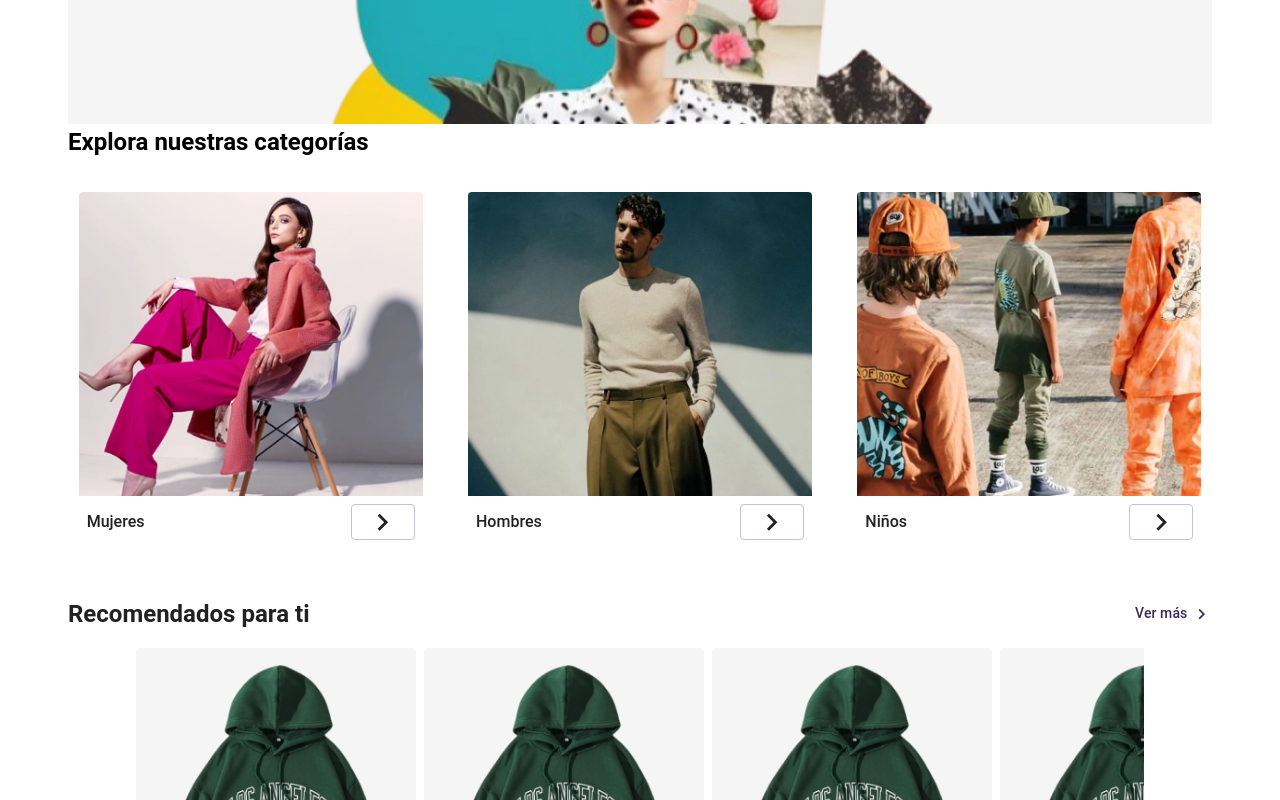
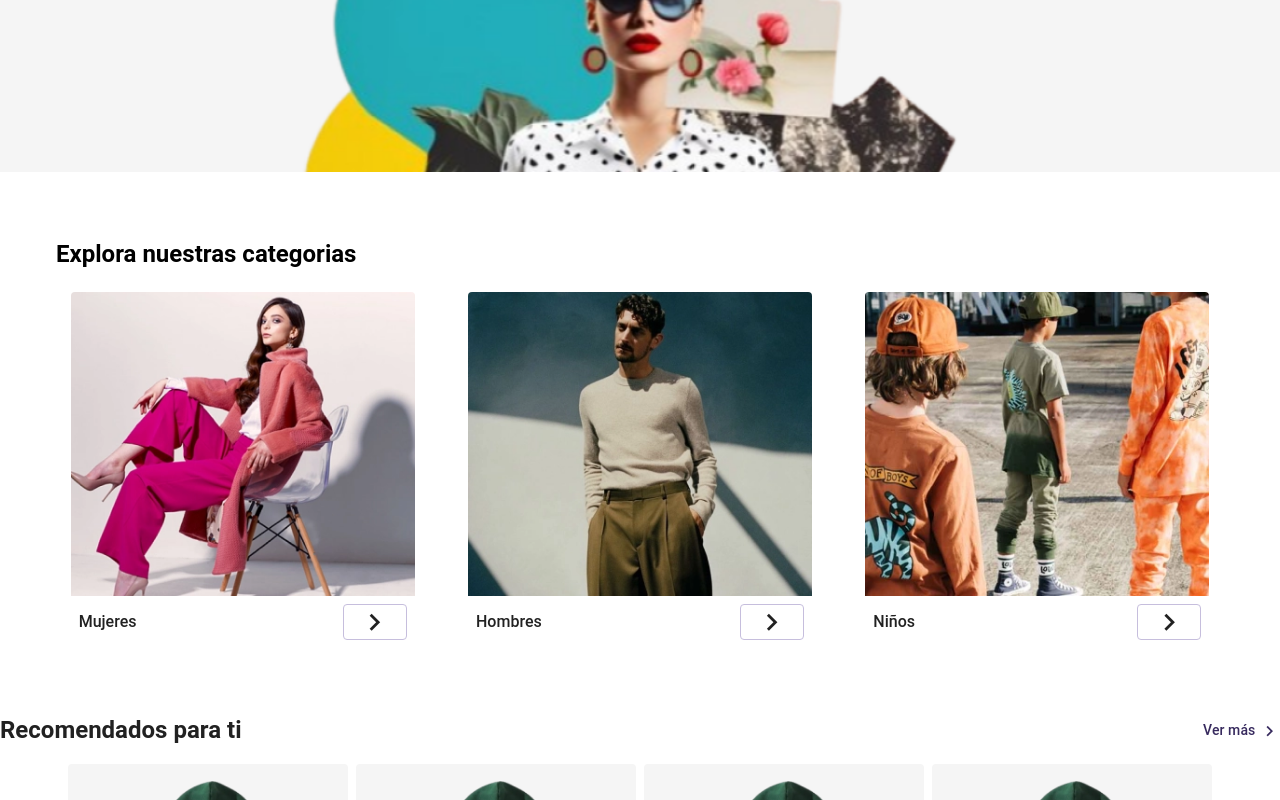
Before and after one commit to JoksanBahena/CARSISHOP-UI, a Vue app: page / in a window 1280 px wide. Shown: the part 500-1300 px from the top of the page. Built offline with nearby package versions, Linux system fonts and the light colour scheme.

Commit message:
[ADD] maquetado de los productos categorizados

```diff
--- a/src/components/common/NavbarComponent.vue
+++ b/src/components/common/NavbarComponent.vue
@@ -4,7 +4,7 @@
       :color="toolbar.primary_dark"
       class="text-none"
       variant="plain"
-      to="/"
+      to="/mujeres/all"
     >
       Mujeres
     </v-btn>
@@ -13,7 +13,7 @@
       :color="toolbar.primary_dark"
       class="text-none"
       variant="plain"
-      to="/"
+      to="/hombres/all"
     >
       Hombres
     </v-btn>
@@ -22,7 +22,7 @@
       :color="toolbar.primary_dark"
       class="text-none"
       variant="plain"
-      to="/"
+      to="/kids/all"
     >
       Niños
     </v-btn>
--- /dev/null
+++ b/src/components/product/CategoriesComponent.vue
@@ -0,0 +1,55 @@
+<template>
+  <v-container class="mt-12">
+    <h2>Explora nuestras categorias</h2>
+    <v-row class="mt-2 justify-center justify-space-center">
+      <v-col
+        v-for="category in categories"
+        :key="category.index"
+        cols="12"
+        sm="6"
+        md="4"
+      >
+        <v-card class="mx-auto" max-width="344" variant="flat">
+          <v-img height="auto" :src="category.img" cover />
+          <v-card-actions>
+            <p class="font-weight-medium">{{ category.title }}</p>
+            <v-spacer />
+            <v-btn
+              variant="outlined"
+              :style="{ borderColor: colors.primary }"
+              :href="category.title"
+            >
+              <v-icon icon="mdi-chevron-right" class="text-h4" />
+            </v-btn>
+          </v-card-actions>
+        </v-card>
+      </v-col>
+    </v-row>
+  </v-container>
+</template>
+
+<script setup>
+import { ref } from "vue";
+import Colors from "@/utils/Colors.js";
+
+const colors = {
+  primary: Colors.cs_primary,
+  primary_dark: Colors.cs_primary_dark,
+  white: Colors.cs_white,
+};
+
+const categories = ref([
+  {
+    title: "Mujeres",
+    img: "/src/assets/imgs/girl_card.webp",
+  },
+  {
+    title: "Hombres",
+    img: "/src/assets/imgs/men_card.webp",
+  },
+  {
+    title: "Niños",
+    img: "/src/assets/imgs/kids_card.webp",
+  },
+]);
+</script>
--- /dev/null
+++ b/src/components/product/SubcategoriesNavbarComponent.vue
@@ -0,0 +1,60 @@
+<template>
+  <v-toolbar :color="toolbar.white" border>
+    <v-btn
+      v-for="subcagory in subcagories"
+      :key="subcagory.name"
+      class="text-none"
+      variant="plain"
+      :to="subcagory.route"
+    >
+      {{ subcagory.name }}
+    </v-btn>
+  </v-toolbar>
+</template>
+
+<script setup>
+import { ref } from "vue";
+import Colors from "@/utils/Colors.js";
+
+const toolbar = {
+  bg_color: Colors.cs_primary,
+  secondary: Colors.cs_secondary,
+  primary_dark: Colors.cs_primary_dark,
+  white: Colors.cs_white,
+};
+
+const subcagories = ref([
+  {
+    name: "Todo",
+    route: "/hombre/all",
+  },
+  {
+    name: "Partes Superiores",
+    route: "/hombre/partes-superiores",
+  },
+  {
+    name: "Partes Inferiores",
+    route: "/hombre/partes-inferiores",
+  },
+  {
+    name: "Ropa de Punto",
+    route: "/hombre/ropa-de-punto",
+  },
+  {
+    name: "Ropa Interior",
+    route: "/hombre/ropa-interior",
+  },
+  {
+    name: "Ropa de Dormir",
+    route: "/hombre/ropa-de-dormir",
+  },
+  {
+    name: "Ropa Deportiva",
+    route: "/hombre/ropa-deportiva",
+  },
+  {
+    name: "Ropa Formal",
+    route: "/hombre/ropa-formal",
+  },
+]);
+</script>
--- a/src/layouts/user/DefaultLayout.vue
+++ b/src/layouts/user/DefaultLayout.vue
@@ -2,7 +2,7 @@
   <div class="h-screen">
     <navbar-component />
 
-    <main class="ma-4 px-13">
+    <main>
       <slot></slot>
     </main>
     <footer-component />
--- a/src/router/index.js
+++ b/src/router/index.js
@@ -27,6 +27,11 @@ const routes = [
     component: () => import("@/views/auth/ForgotPasswordConfirmView.vue")
   },
   {
+    path: "/:category/:subCategory",
+    name: "CategorizedProducts",
+    component: () => import("@/views/product/CategorizedProductsView.vue"),
+  },
+  {
     path: "/search/:query",
     name: "Search",
     component: () => import("@/views/product/SearchedProductsView.vue"),
--- a/src/views/home/HomeView.vue
+++ b/src/views/home/HomeView.vue
@@ -16,86 +16,15 @@
         </div>
       </v-layout>
     </v-parallax>
-    <div>
-      <h2>Explora nuestras categorías</h2>
-      <v-row class="mt-5">
-        <v-col cols="12" sm="6" md="4">
-          <v-card class="mx-auto" max-width="344" variant="flat">
-            <v-img
-              height="auto"
-              src="@/assets/imgs/girl_card.webp"
-              cover
-            ></v-img>
 
-            <v-card-actions>
-              <p class="font-weight-medium">Mujeres</p>
-              <v-spacer></v-spacer>
-              <v-btn
-                variant="outlined"
-                :style="{ borderColor: colors.primary }"
-              >
-                <v-icon icon="mdi-chevron-right" class="text-h4"></v-icon>
-              </v-btn>
-            </v-card-actions>
-          </v-card>
-        </v-col>
-        <v-col cols="12" sm="6" md="4">
-          <v-card class="mx-auto" max-width="344" variant="flat">
-            <v-img
-              height="auto"
-              src="@/assets/imgs/men_card.webp"
-              cover
-            ></v-img>
+    <categories-component />
 
-            <v-card-actions>
-              <p class="font-weight-medium">Hombres</p>
-              <v-spacer></v-spacer>
-              <v-btn
-                variant="outlined"
-                :style="{ borderColor: colors.primary }"
-              >
-                <v-icon icon="mdi-chevron-right" class="text-h4"></v-icon>
-              </v-btn>
-            </v-card-actions>
-          </v-card>
-        </v-col>
-        <v-col cols="12" sm="6" md="4">
-          <v-card class="mx-auto" max-width="344" variant="flat">
-            <v-img
-              height="auto"
-              src="@/assets/imgs/kids_card.webp"
-              cover
-            ></v-img>
-
-            <v-card-actions>
-              <p class="font-weight-medium">Niños</p>
-              <v-spacer></v-spacer>
-              <v-btn
-                variant="outlined"
-                :style="{ borderColor: colors.primary }"
-              >
-                <v-icon icon="mdi-chevron-right" class="text-h4"></v-icon>
-              </v-btn>
-            </v-card-actions>
-          </v-card>
-        </v-col>
-      </v-row>
-    </div>
     <ProducListComponent title="Recomendados para ti" />
   </default-layout>
 </template>
 
 <script setup>
-import { ref } from "vue";
 import DefaultLayout from "@/layouts/user/DefaultLayout.vue";
+import CategoriesComponent from "@/components/product/CategoriesComponent.vue";
 import ProducListComponent from "@/components/common/ProductListComponent.vue";
-import Colors from "@/utils/Colors.js";
-
-const colors = {
-  primary: Colors.cs_primary,
-  primary_dark: Colors.cs_primary_dark,
-  white: Colors.cs_white,
-};
-
-const error = ref({ error: "", message: "" });
 </script>
--- /dev/null
+++ b/src/views/product/CategorizedProductsView.vue
@@ -0,0 +1,88 @@
+<template>
+  <default-layout>
+    <subcategories-navbar-component />
+    <v-breadcrumbs :items="['Inicio', 'Hombres']" />
+    <v-container>
+      <p class="text-h4 font-weight-medium my-2">{subcategory} para {category}</p>
+      <v-btn
+        class="text-none flex-grow-1 my-4"
+        prepend-icon="mdi-filter-variant"
+        :color="colors.primary_dark"
+        variant="outlined"
+        @click.stop="drawer = !drawer"
+      >
+        Filtros
+      </v-btn>
+
+      <div class="d-flex flex-wrap">
+        <product-card-component v-for="i in 10" :key="i" />
+      </div>
+
+      <v-layout>
+        <v-navigation-drawer
+          v-model="drawer"
+          location="right"
+          width="400"
+          temporary
+        >
+          <v-container>
+            <div class="d-flex justify-space-between align-center mb-2">
+              <p class="text-h5 font-weight-bold">Filtros</p>
+
+              <v-btn
+                icon="mdi-chevron-right"
+                variant="text"
+                @click.stop="drawer = !drawer"
+              />
+            </div>
+
+            <v-divider />
+
+            <v-list class="mt-6">
+              <v-radio-group>
+                <p class="text-subtitle-1 font-weight-medium mb-2">
+                  Ordenar por
+                </p>
+                <v-radio label="Recomedados" value="one" />
+                <v-radio label="Precio mayor" value="two" />
+                <v-radio label="Precio menor" value="three" />
+              </v-radio-group>
+            </v-list>
+
+            <v-list>
+              <p class="text-subtitle-1 font-weight-medium mb-2">Categorias</p>
+              <v-radio label="Mujeres" value="one" />
+              <v-radio label="Hombres" value="two" />
+              <v-radio label="Niñas" value="three" />
+              <v-radio label="Niños" value="three" />
+            </v-list>
+
+            <v-list class="mt-6">
+              <p class="text-subtitle-1 font-weight-medium mb-2">
+                Subcategorias
+              </p>
+              <v-radio label="Mujeres" value="one" />
+              <v-radio label="Hombres" value="two" />
+              <v-radio label="Niñas" value="three" />
+              <v-radio label="Niños" value="three" />
+            </v-list>
+          </v-container>
+        </v-navigation-drawer>
+      </v-layout>
+    </v-container>
+  </default-layout>
+</template>
+
+<script setup>
+import DefaultLayout from "@/layouts/user/DefaultLayout.vue";
+import SubcategoriesNavbarComponent from "@/components/product/SubcategoriesNavbarComponent.vue";
+import ProductCardComponent from "@/components/common/ProductCardComponent.vue";
+import Colors from "@/utils/Colors";
+import { ref } from "vue";
+
+const colors = {
+  primary_dark: Colors.cs_primary_dark,
+};
+
+const drawer = ref(false);
+</script>
```
